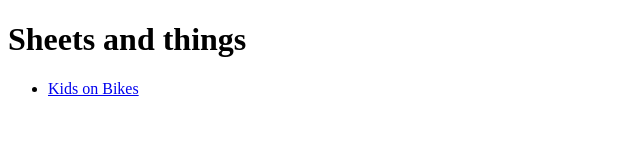
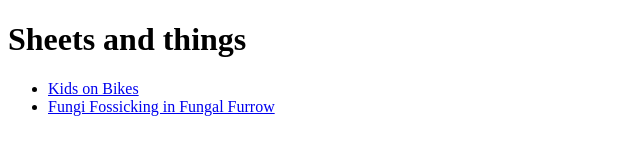
Before and after one commit to tsvallender-zz/sheets, a plain HTML site: page index.html in a window 1280 px wide. Shown: the whole page, without its empty margins (0-640 px from the left). Drawn offline with Linux system fonts and the light colour scheme.

Commit message:
Added fungi link

```diff
--- a/index.html
+++ b/index.html
@@ -11,6 +11,7 @@
       <nav>
 	<ul>
 	  <li><a href="./kids-on-bikes/">Kids on Bikes</a></li>
+	  <li><a href="./fungi/">Fungi Fossicking in Fungal Furrow</a></li>
 	</ul>
       </nav>
     </header>
```
